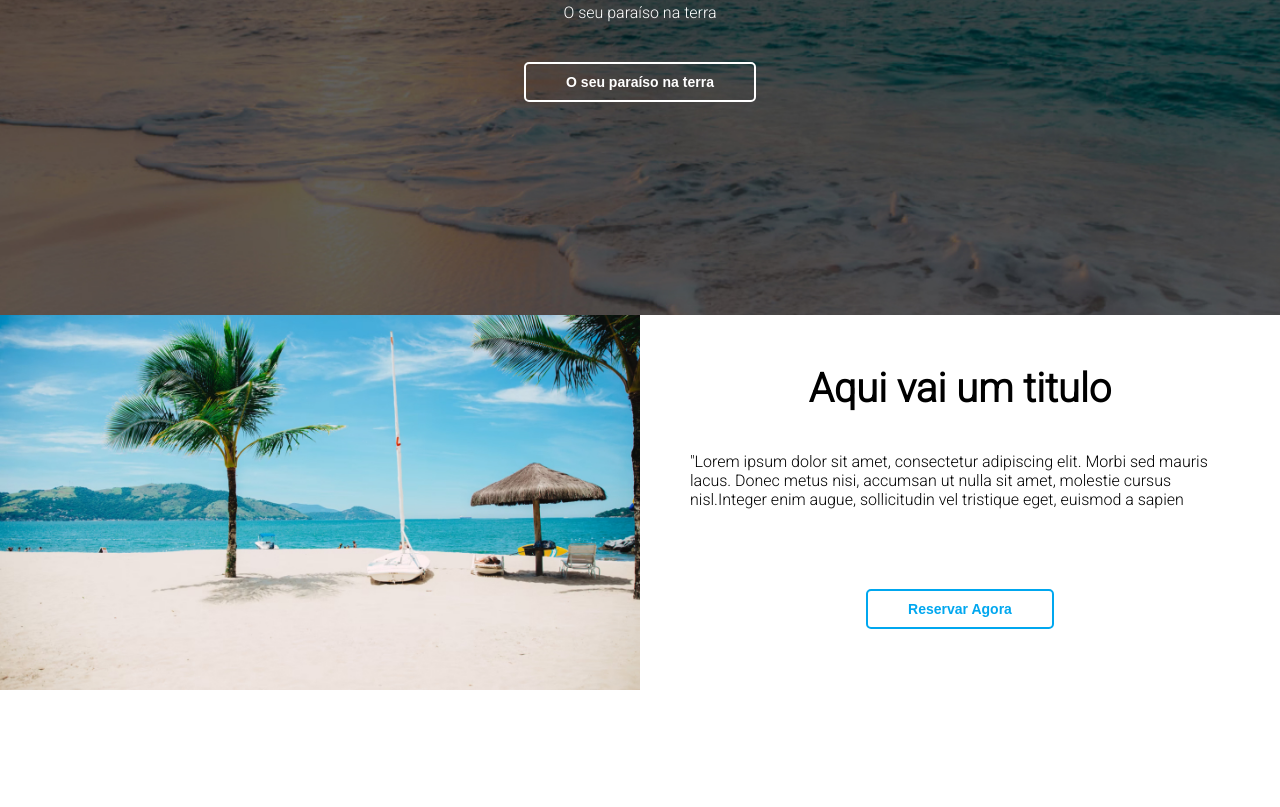
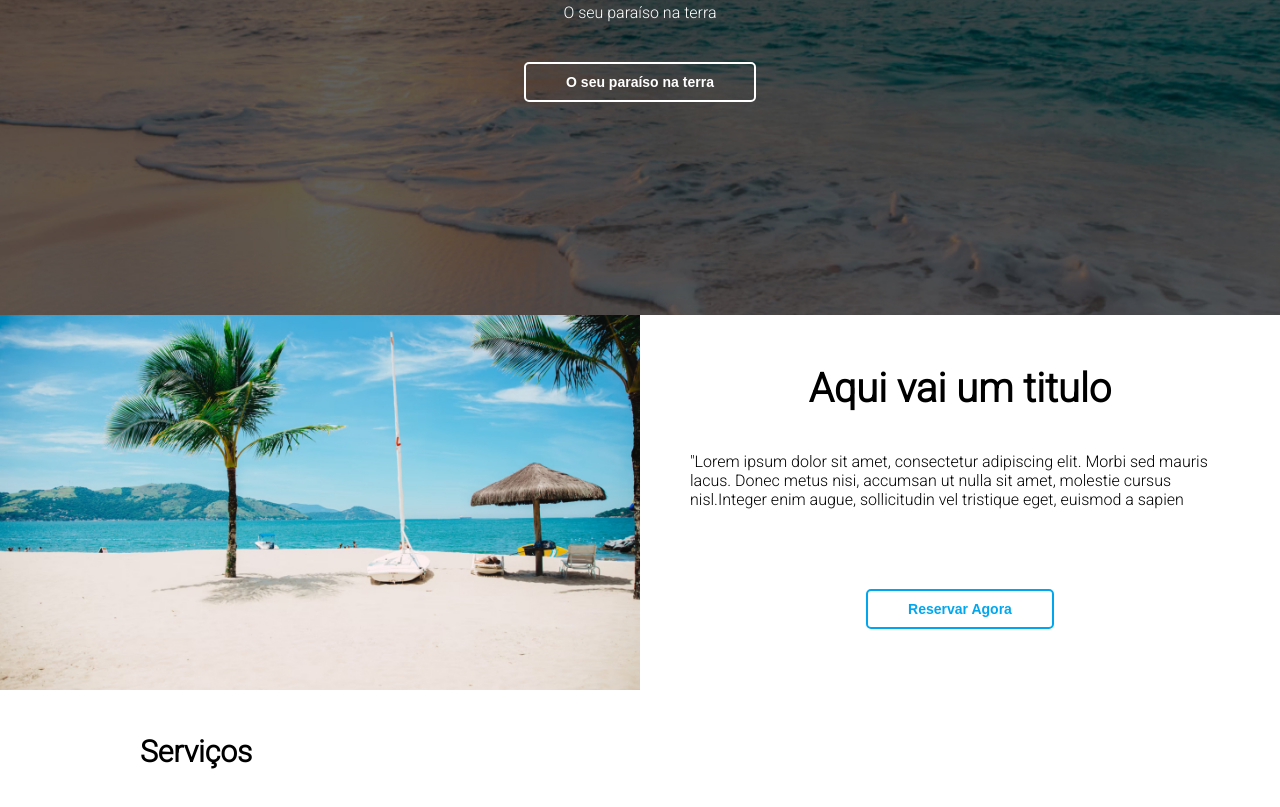
Before and after one commit to viniciusgasparino/Hotel_Next, a Next.js app: page / in a window 1280 px wide. Shown: the part 285-1092 px from the top of the page. Before the commit the page ends 979 px from the top, so only its background shows below. Built offline with nearby package versions, Linux system fonts and the light colour scheme.

Commit message:
Criado Services

```diff
--- a/pages/index.jsx
+++ b/pages/index.jsx
@@ -1,5 +1,6 @@
 import Header from "../src/components/Header/Header"
 import Section from "../src/components/Section/Section"
+import Services from "../src/components/Services/Services"
 
 
 function HomePage(){
@@ -7,6 +8,7 @@ function HomePage(){
     <>
       <Header/>
       <Section/>
+      <Services/>
     </>
 
   )
--- a/src/components/Section/Section.jsx
+++ b/src/components/Section/Section.jsx
@@ -41,7 +41,7 @@ function Section(){
       </StyledW50>
       <StyledW50>
         <Content>
-          <Subtitle>Aqui vai um titulo</Subtitle>
+          <Subtitle size={"40px"}>Aqui vai um titulo</Subtitle>
           <StyledText>"Lorem ipsum dolor sit amet, consectetur adipiscing elit.
             Morbi sed mauris lacus. Donec metus nisi, accumsan ut nulla sit amet,
             molestie cursus nisl.Integer enim augue, sollicitudin vel tristique eget,
--- /dev/null
+++ b/src/components/Services/Services.jsx
@@ -0,0 +1,36 @@
+import styled from "styled-components"
+import Subtitle from "../Subtitle/Subtitle"
+
+const StyledServices = styled.div`
+  padding: 40px 0;
+`;
+
+const StyledContainer = styled.div`
+    max-width: 1000px;
+    margin: 0 auto;
+`;
+
+const StyledContent = styled.div`
+    display: flex;
+    margin-top: 30px;
+    justify-content: space-between;
+    gap: 20px;
+`;
+
+
+
+function Services(){
+  return(
+    <StyledServices>
+      <StyledContainer>
+      <Subtitle size={"30px"}>Serviços</Subtitle>
+      <StyledContent>
+
+      </StyledContent>
+      </StyledContainer>
+    </StyledServices>
+  )
+}
+
+
+export default Services
--- a/src/components/Subtitle/Subtitle.jsx
+++ b/src/components/Subtitle/Subtitle.jsx
@@ -2,8 +2,8 @@ import styled from "styled-components"
 
 
 const StyledH2 = styled.h2`
-   font-size: 40px;
-    font-weight: bold;
+   font-size: ${props => props.size};
+   font-weight: bold;
 `;
 
 
```
